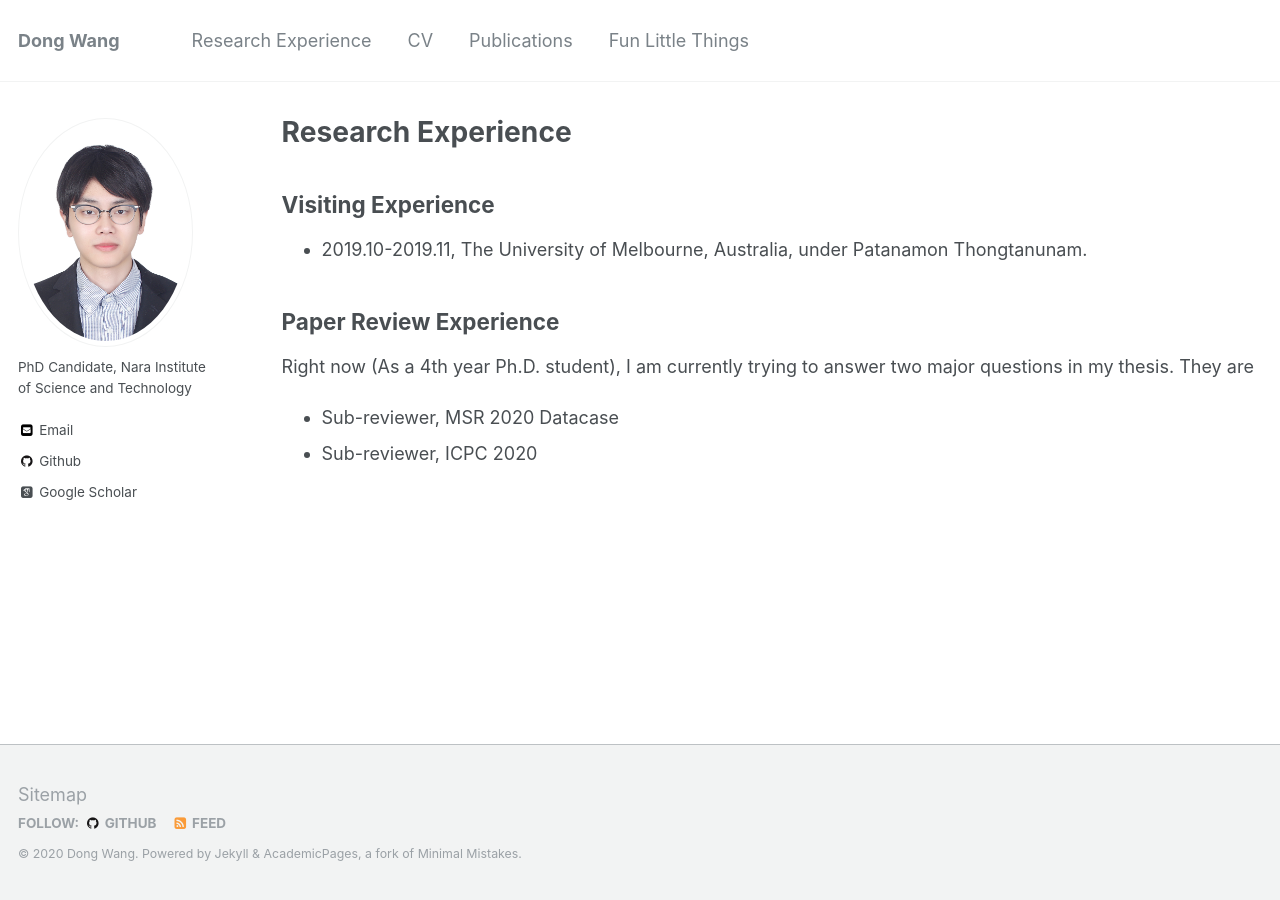
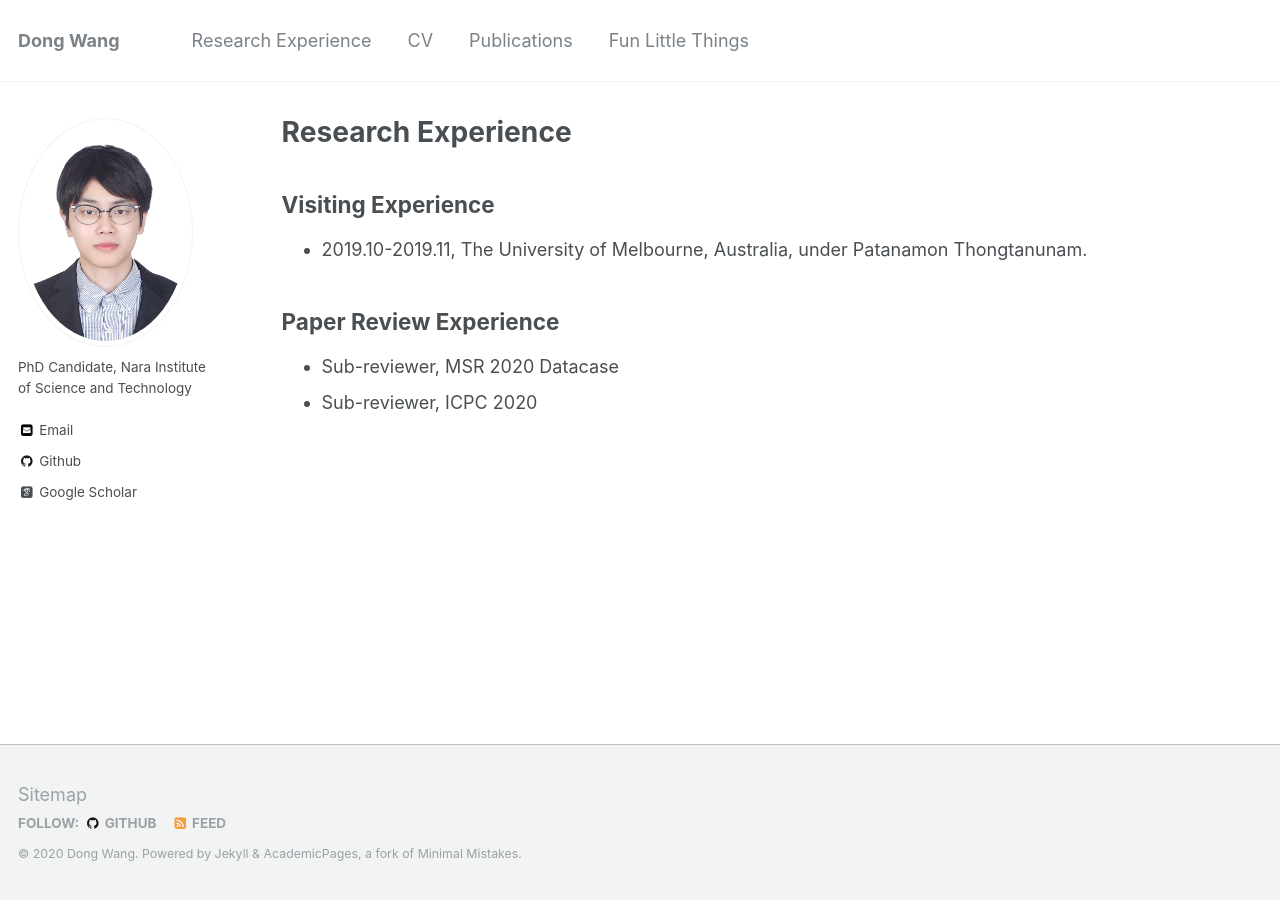
Before and after one commit to tao-xiao/dong-w.github.io, a Jekyll site: the page built from _pages/research.md, in a window 1280 px wide. Built offline with Jekyll 4.4.1, drawn with Linux system fonts in a browser that asks for light colours; some web fonts are replaced.

Commit message:
Update research.md

```diff
--- a/_pages/research.md
+++ b/_pages/research.md
@@ -9,7 +9,6 @@ author_profile: true
 * 2019.10-2019.11, The University of Melbourne, Australia, under Patanamon Thongtanunam.
 
 ## Paper Review Experience
-Right now (As a 4th year Ph.D. student), I am currently trying to answer two major questions in my thesis. They are
 
 * Sub-reviewer, MSR 2020 Datacase
 * Sub-reviewer, ICPC 2020
```
